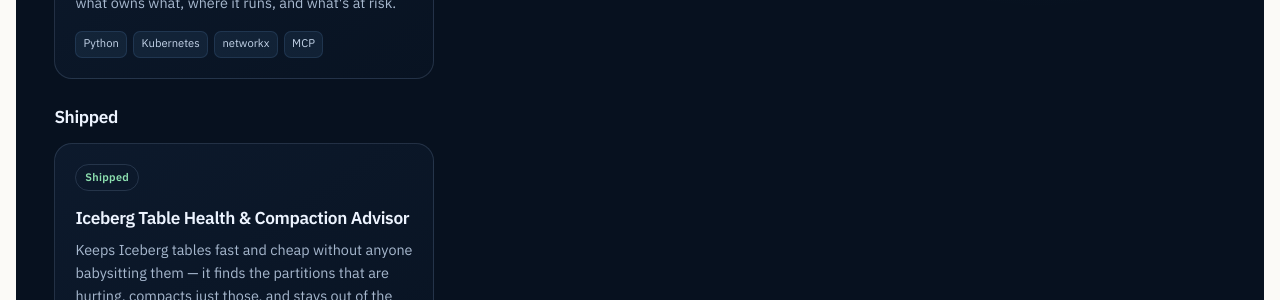
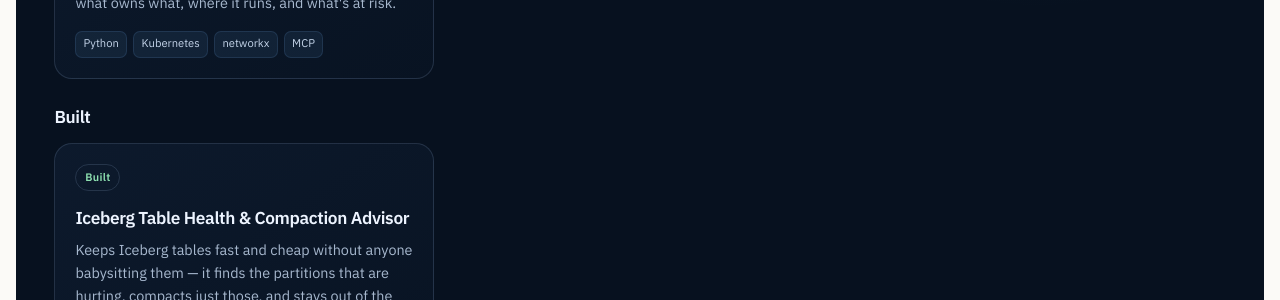
Before and after one commit to LakeVerse/lakeverse.github.io, a Jekyll site: the page built from index.html, in a window 1280 px wide. Shown: the part 944-1244 px from the top of the page. Built offline with Jekyll 4.4.1, drawn with Linux system fonts in a browser that asks for light colours.

Commit message:
updated status

```diff
--- a/_config.yml
+++ b/_config.yml
@@ -35,7 +35,7 @@ statuses:
   - key: building
     label: "Building now"
   - key: shipped
-    label: "Shipped"
+    label: "Built"
 
 
 exclude:
```
